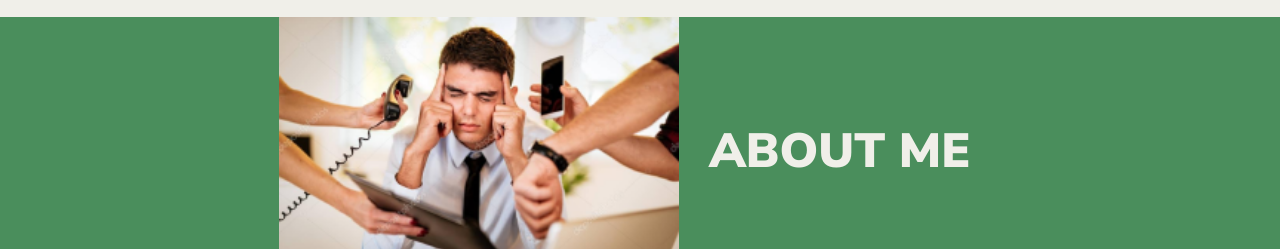
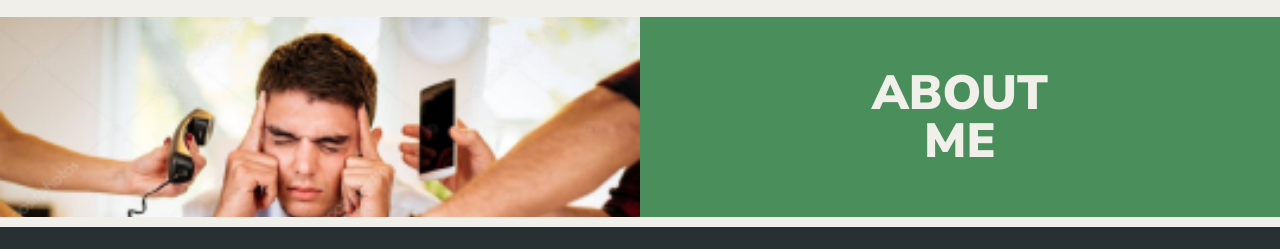
Before and after one commit to theloosygoose/dewi_ceramics, a plain HTML site: page basic_mockup/index.html in a window 1280 px wide. Shown: the part 550-799 px from the top of the page. Drawn offline with Linux system fonts and the light colour scheme.

Commit message:
fixed about me

```diff
--- a/basic_mockup/index.html
+++ b/basic_mockup/index.html
@@ -37,8 +37,12 @@
             </span>
         </section>
         <section class="about">
-            <img src="img/Profile Photo.png" alt="Dewi Henry Profile Photo">
-            <h1>ABOUT ME</h1>
+            <div class="img-wrapper">
+            </div>
+            <div class="about-text-wrapper">
+                <h1>ABOUT</h1>
+                <h1>ME</h1>
+            </div>
         </section>
         <section class="hero">
 
--- a/basic_mockup/styles/aboutme.css
+++ b/basic_mockup/styles/aboutme.css
@@ -1,21 +1,33 @@
 .about{
-    display: flex;
-    justify-content: center;
+    display: grid;
+
     background-color: #4a8e5c;
     color:#F0EFE9;
 
     margin: 10px 0px 10px 0px;
 }
 
-.about img{
+.img-wrapper{
     width: 100%;
-    max-width: 400px;
-    height: auto;
+    height: 200px;
+    background-image: url('/img/Profile\ Photo.png');
+    background-size: cover;
+}
+
+
+.about-text-wrapper{
+    margin: 20px 0px 20px 0px;
+    justify-self: center;
+    align-self: center;
 }
 
 .about h1{
     line-height: 100%;
-    padding: 30px;
-    align-self: center;
     text-align: center;
 }
+
+@media screen and (min-width:400px){
+    .about{
+    grid-template-columns: 1fr 1fr;
+    }
+}
```
